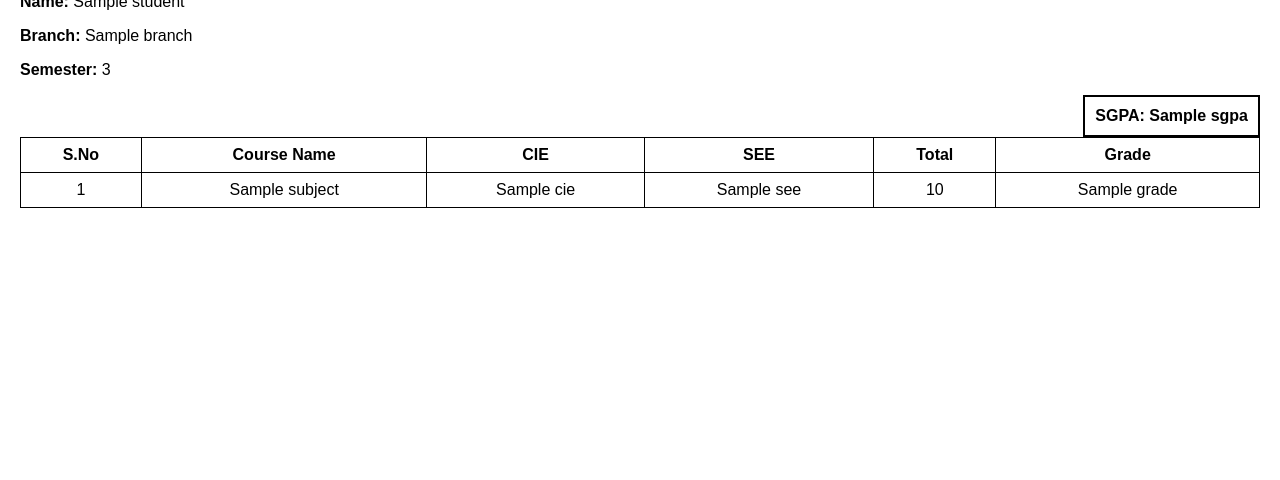
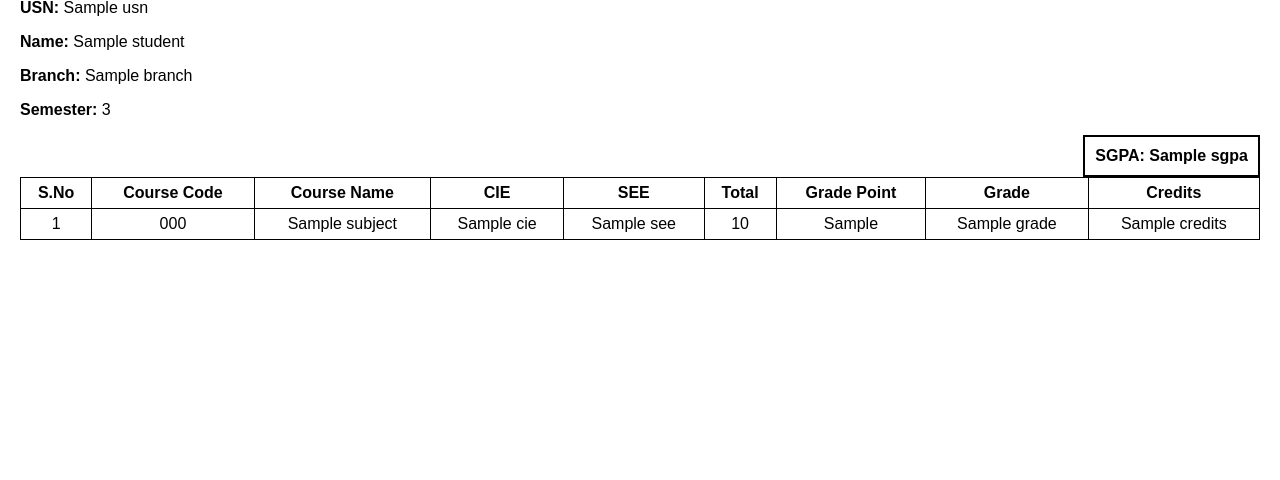
Before and after one commit to dakshr07/student_result, a Flask app: template templates/result.html in a window 1280 px wide. Shown: the part 220-700 px from the top of the page. Run offline with Flask 3, Linux system fonts and the light colour scheme; the template is opened without the code that fills it: most values are stand-ins (such as "Sample title", 1, 10 or a date in 2020).

Commit message:
Update result.html

```diff
--- a/templates/result.html
+++ b/templates/result.html
@@ -1,7 +1,7 @@
 <!DOCTYPE html>
 <html>
 <head>
-    <title>Student Result</title>
+    <title>Grade Card</title>
 
     <style>
         body {
@@ -9,8 +9,18 @@
             margin: 20px;
         }
 
+        .top {
+            display: flex;
+            align-items: center;
+        }
+
+        .logo {
+            width: 90px;
+        }
+
         .header {
             text-align: center;
+            width: 100%;
         }
 
         table {
@@ -21,8 +31,12 @@
 
         th, td {
             border: 1px solid black;
-            padding: 8px;
+            padding: 6px;
             text-align: center;
+        }
+
+        .details {
+            margin-top: 20px;
         }
 
         .sgpa-box {
@@ -36,17 +50,23 @@
 
 <body>
 
+<div class="top">
+    <img src="{{ url_for('static', filename='logo.png') }}" class="logo">
+
     <div class="header">
         <h2>Maharaja Institute Of Technology Mysore</h2>
         <p>An Autonomous Institution Affiliated to VTU</p>
         <h3>Provisional Grade Card</h3>
         <p>Odd semester 2025-26 Dec/Jan Examination</p>
     </div>
+</div>
 
+<div class="details">
     <p><b>USN:</b> {{ usn }}</p>
     <p><b>Name:</b> {{ student.name }}</p>
     <p><b>Branch:</b> {{ student.branch }}</p>
     <p><b>Semester:</b> 3</p>
+</div>
 
 <div class="sgpa-box">
     SGPA: {{ student.sgpa }}
@@ -55,24 +75,29 @@
 <table>
     <tr>
         <th>S.No</th>
+        <th>Course Code</th>
         <th>Course Name</th>
         <th>CIE</th>
         <th>SEE</th>
         <th>Total</th>
+        <th>Grade Point</th>
         <th>Grade</th>
+        <th>Credits</th>
     </tr>
 
     {% for subject in student.subjects %}
     <tr>
         <td>{{ loop.index }}</td>
+        <td>{{ subject.code }}</td>
         <td>{{ subject.name }}</td>
         <td>{{ subject.cie }}</td>
         <td>{{ subject.see }}</td>
         <td>{{ subject.total }}</td>
+        <td>{{ subject.gp }}</td>
         <td>{{ subject.grade }}</td>
+        <td>{{ subject.credits }}</td>
     </tr>
     {% endfor %}
-
 </table>
 
 </body>
```
Lines whose indentation alone changed are shown as unchanged.
